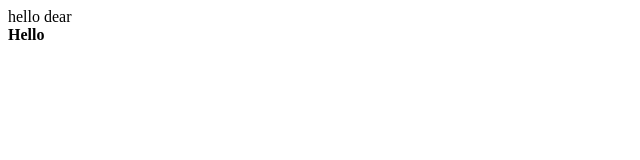
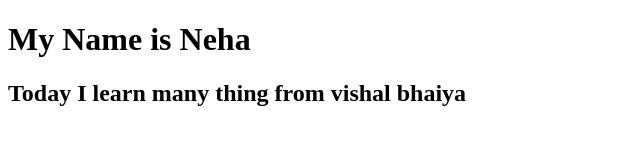
Before and after one commit to Nehabhardwaj16/Demo-Repo, a plain HTML site: page index.html in a window 1280 px wide. Shown: the whole page, without its empty margins (0-640 px from the left). Drawn offline with Linux system fonts and the light colour scheme.

Commit message:
adding Demo Repo

```diff
--- a/index.html
+++ b/index.html
@@ -1,4 +1,12 @@
-<div>
-    hello dear
-    </div>
-    <B>Hello</B>
+<!DOCTYPE html>
+<html lang="en">
+<head>
+    <meta charset="UTF-8">
+    <meta name="viewport" content="width=device-width, initial-scale=1.0">
+    <title>Foss Workshop-May2025</title>
+</head>
+<body>
+    <h1>My Name is Neha</h1>
+    <h2>Today I learn many thing from vishal bhaiya</h2>
+</body>
+</html>
```
Also changed, not shown: script.js (added), style.css (added).
